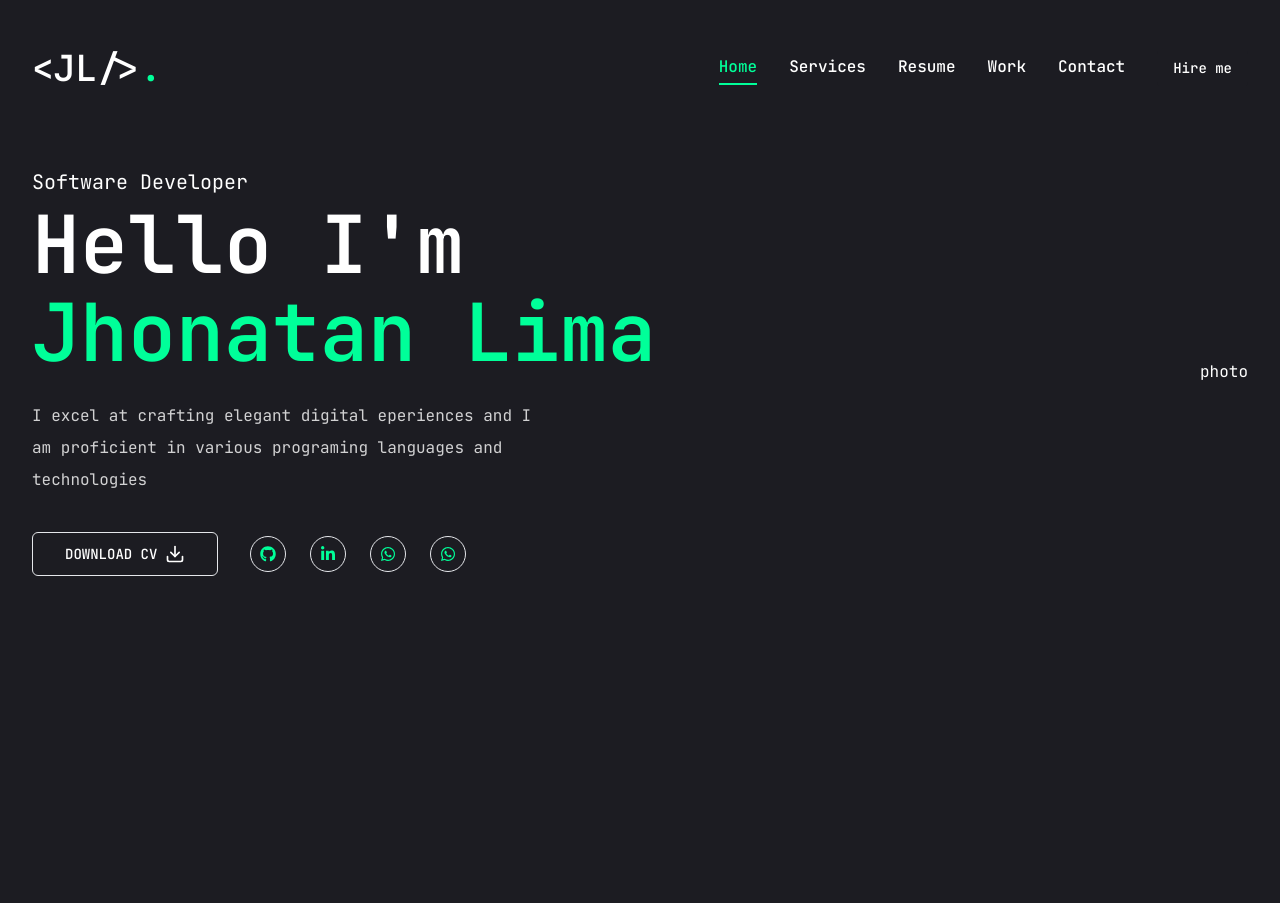
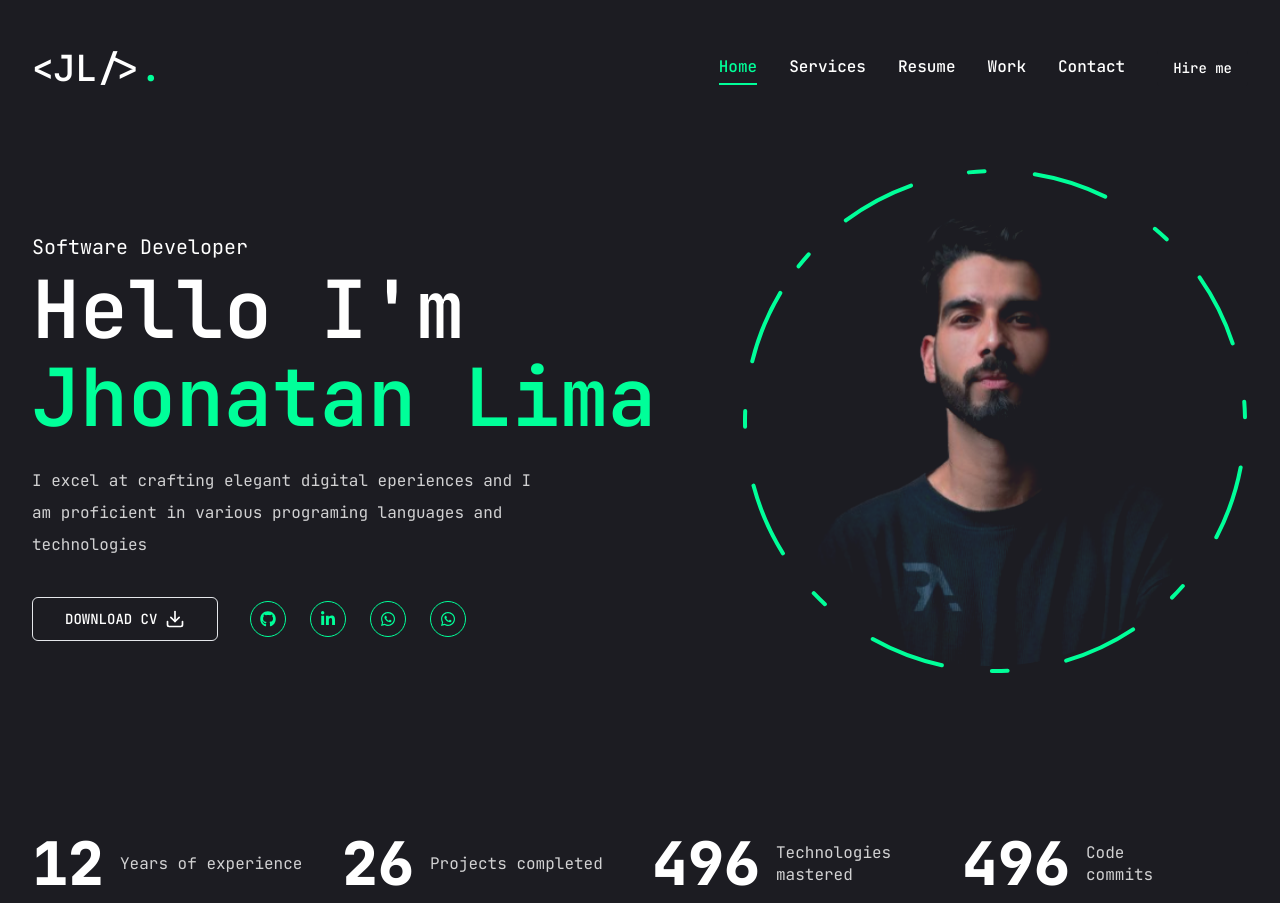
Before and after one commit to gitjhonatan/devjhone-portfolio, a Next.js app: page / in a window 1280 px wide. Before the commit the page ends 800 px from the top, so only its background shows below. Built offline with nearby package versions, Linux system fonts and the light colour scheme.

Commit message:
:sparkles: (home page finished)

```diff
--- a/package.json
+++ b/package.json
@@ -17,9 +17,11 @@
     "@radix-ui/react-tooltip": "^1.1.2",
     "class-variance-authority": "^0.7.0",
     "clsx": "^2.1.1",
+    "framer-motion": "^11.3.21",
     "lucide-react": "^0.424.0",
     "next": "14.2.5",
     "react": "^18",
+    "react-countup": "^6.5.3",
     "react-dom": "^18",
     "react-icons": "^5.2.1",
     "tailwind-merge": "^2.4.0",
--- a/src/app/page.tsx
+++ b/src/app/page.tsx
@@ -1,6 +1,8 @@
 'use client'
 
+import Photo from "@/components/Photo";
 import Social from "@/components/Social";
+import Stats from "@/components/Stats";
 import { Button } from "@/components/ui/button";
 import { FiDownload } from "react-icons/fi"
 
@@ -10,7 +12,7 @@
       <div className="container mx-auto h-full">
         <div className="flex flex-col xl:flex-row items-center justify-between xl:pt-8 xl:pb-24">
           {/* text */}
-          <div className="text-center xl:text-left">
+          <div className="text-center xl:text-left order-2 xl:order-none">
             <span className="text-xl">Software Developer</span>
             <h1 className="h1 mb-6">
               Hello I'm <br /> <span className="text-accent">Jhonatan Lima</span>
@@ -32,7 +34,7 @@
               <div className="mb-8 xl:mb-0">
                 <Social
                   containerStyle='flex gap-6'
-                  IconStyles="w-9 h-9 border border-accent- rounded-full flex justify-center
+                  IconStyles="w-9 h-9 border border-accent rounded-full flex justify-center
                   items-center text-accent text-base hover:bg-accent hover:text-primary hover:transition-all
                   duration-500"
                 />
@@ -41,9 +43,12 @@
           </div>
 
           {/* photo */}
-          <div>photo</div>
+          <div className="order-1 xl:order-none mb-8 xl:mb-8">
+            <Photo />
+          </div>
         </div>
       </div>
+      <Stats/>
     </section>
   );
 }
--- /dev/null
+++ b/src/components/Photo.tsx
@@ -0,0 +1,64 @@
+import { motion } from 'framer-motion';
+import Image from 'next/image';
+
+const Photo = () => {
+    return (
+        <div className="w-full h-full relative">
+            <motion.div
+                initial={{ opacity: 0 }}
+                animate={{
+                    opacity: 1,
+                    transition: { delay: 2, duration: 0.4, ease: "easeIn" }
+                }}
+            >
+                {/* image */}
+                <motion.div
+                    initial={{ opacity: 0 }}
+                    animate={{
+                        opacity: 1,
+                        transition: { delay: 2.4, duration: 0.4, ease: "easeInOut" }
+                    }}
+                    className='w-[298px] h-[298px] xl:w-[498px] xl:h-[498px] mix-blend-lighten absolute'>
+                    <Image
+                        src={'/assets/photo.png'}
+                        priority
+                        quality={100}
+                        fill
+                        alt=''
+                        className='object-contain'
+                    />
+                </motion.div>
+
+                {/* circle */}
+                <motion.svg className="w-[300px] xl:w-[506px] h-[300px] xl:h-[506px]"
+                    fill='transparent'
+                    viewBox='0 0 506 506'
+                    xmlns={"http://www.w3.org/2000/svg"}
+                >
+                    <motion.circle
+                        cx="253"
+                        cy="253"
+                        r="250"
+                        stroke="#00ff99"
+                        strokeWidth="4"
+                        strokeLinecap="round"
+                        strokeLinejoin="round"
+                        initial={{strokeDasharray: "24 10 0 0"}}
+                        animate={{
+                            strokeDasharray: ["15 120 25 25", "16 25 92 72", "4 250 22 22"],
+                            rotate: [120, 360]
+                        }}
+                        transition={{
+                            duration: 20,
+                            repeat: Infinity,
+                            repeatType: "reverse"
+                        }}
+
+                    />
+                </motion.svg>
+            </motion.div>
+        </div>
+    )
+}
+
+export default Photo
--- /dev/null
+++ b/src/components/Stats.tsx
@@ -0,0 +1,53 @@
+import CountuP from 'react-countup';
+
+// @ts-ignore
+const stats = [
+    {
+        num: 12,
+        text: 'Years of experience',
+    },
+    {
+        num: 26,
+        text: 'Projects completed',
+    },
+    {
+        num: 500,
+        text: 'Technologies mastered',
+    },
+    {
+        num: 500,
+        text: 'Code commits',
+    },
+
+]
+
+const Stats = () => {
+    return (
+        <section className='pt-4 pb-12 xl:pt-8 xl:pb-0'>
+            <div className="container mx-auto">
+                <div className='flex flex-wrap gap-6 max-w-[80vw] mx-auto xl:max-w-none'>
+                    {stats.map((item, index) => {
+                        return (
+                            <div
+                                className='flex flex-1 gap-4 items-center justify-center xl:justify-start'
+                                key={index}>
+                                <CountuP
+                                    end={item.num}
+                                    duration={5}
+                                    delay={2}
+                                    className='text-4xl xl:text-6xl font-extrabold'
+                                />
+                                <p
+                                    className={`${item.text.length < 15 ? "max-w-[100px]" : "max-w-150px"
+                                        } leading-snug text-white/80`}
+                                >{item.text}</p>
+                            </div>
+                        )
+                    })}
+                </div>
+            </div>
+        </section>
+    )
+}
+
+export default Stats
```
Also changed, not shown: public/assets/photo.png (added).
